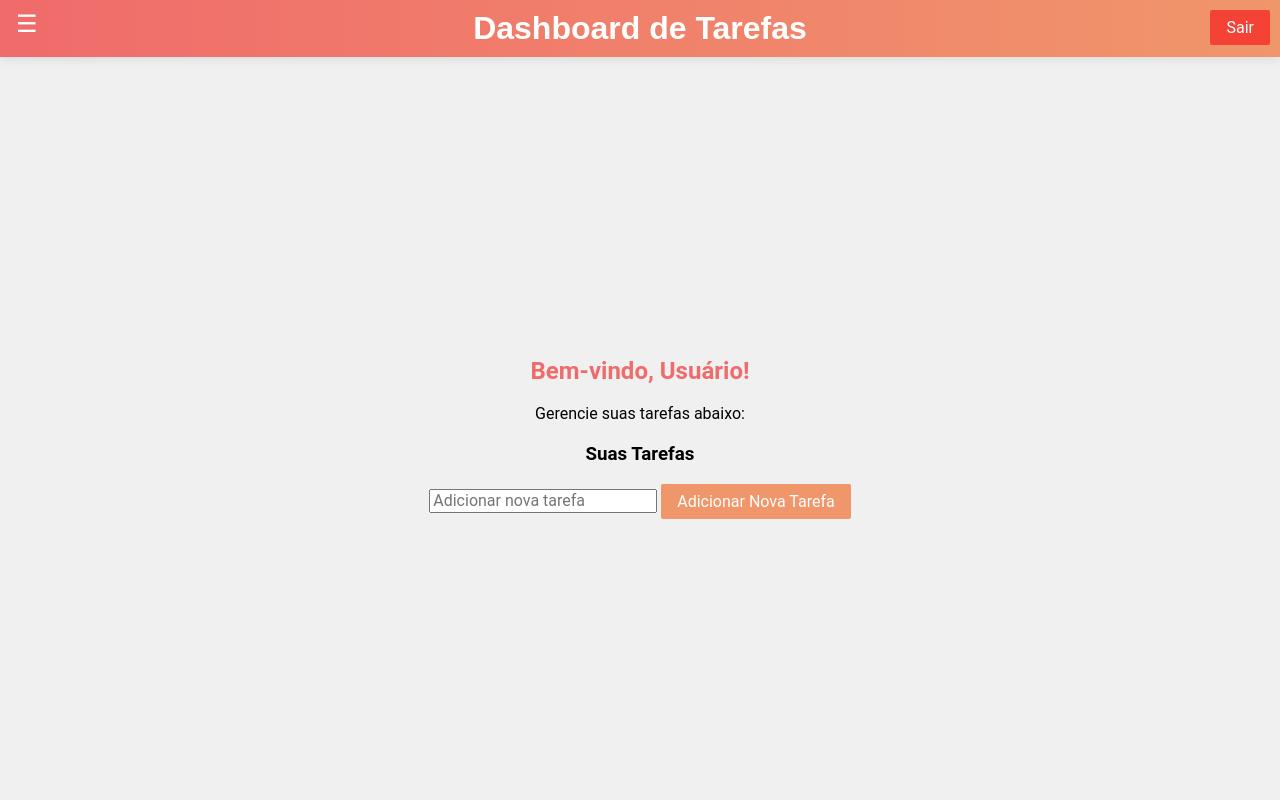
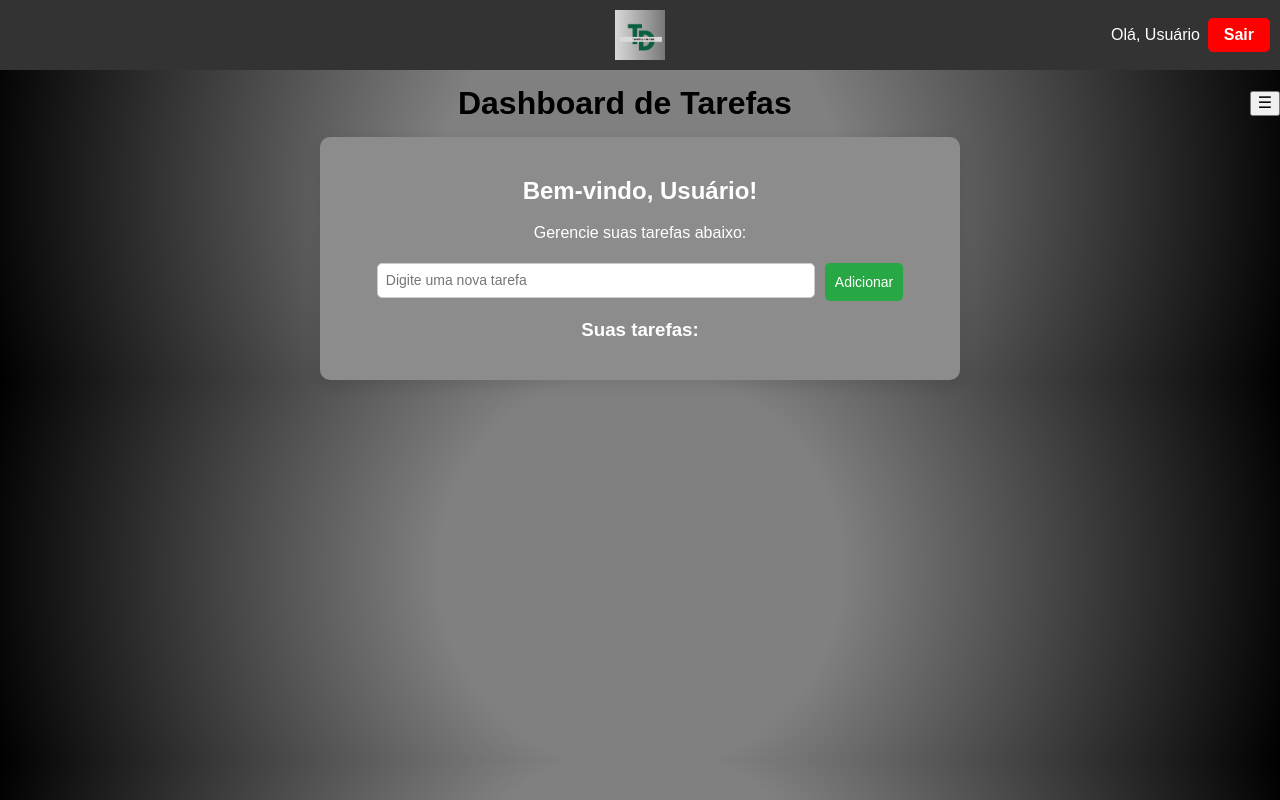
Before and after one commit to NicholasBreno/projeto2024, a plain HTML site: page dashboard.html in a window 1280 px wide. Drawn offline with nearby package versions, Linux system fonts and the light colour scheme.

Commit message:
Estruturada e estilizada a página de Gerenciamento de Tarefas.

```diff
--- a/dashboard.css
+++ b/dashboard.css
@@ -1,176 +1,208 @@
-:root {
-    --primary-gradient: linear-gradient(to right, #f06b6b, #f0966b);
-    --primary-color: #f06b6b;
-    --secondary-color: #f0f0f0;
-    --font-family: 'Roboto', sans-serif;
-    --font-size: 16px;
-    --button-hover-color: #e55b5b;
+/*----*/
+/*Estilização do dashboard*/
+
+.body-style {
+    background: radial-gradient(circle, gray 30%, black 100%);
+    margin: 0;
+    font-family: Arial, sans-serif;
 }
 
-body {
-    font-family: var(--font-family);
-    background-color: var(--secondary-color);
-    margin: 0;
-    display: flex;
-    flex-direction: column;
-    min-height: 100vh;
-}
-
-header {
-    background: var(--primary-gradient);
+.main-nav {
+    background-color: #333;
     color: white;
     padding: 10px;
     display: flex;
+    justify-content: center;
     align-items: center;
-    justify-content: center;
     position: relative;
-    box-shadow: 0 2px 10px rgba(0, 0, 0, 0.1);
 }
 
-header h1 {
-    margin: 0;
-    font-family: 'Montserrat', sans-serif;
-    text-align: center;
+.logo {
+    height: 50px;
 }
 
-.hamburger-icon {
+.user-greeting {
     position: absolute;
-    top: 10px;
-    left: 10px;
-    font-size: 24px;
-    background: none;
-    border: none;
+    right: 80px;
     color: white;
-    cursor: pointer;
+    font-size: 16px;
 }
 
 .logout-button {
     position: absolute;
-    top: 10px;
     right: 10px;
-    background-color: #f44336;
     color: white;
+    text-decoration: none;
+    background-color: red;
+    padding: 8px 16px;
+    border-radius: 5px;
+    font-weight: bold;
 }
 
 .logout-button:hover {
-    background-color: var(--button-hover-color);
+    background-color: darkred;
+}
+
+.dashboard-header {
+    text-align: center;
+    padding: 15px 0;
+    display: flex;
+    justify-content: space-between;
+    align-items: center;
+    background-color: var(--primary-gradient);
+    color: black ;
+}
+
+.dashboard-header h1 {
+    margin: 0;
+    flex: 1;
+    text-align: center;
+}
+
+.header-buttons {
+    display: flex;
+    align-items: center;
+}
+
+.logout-button {
+    background-color: red;
+    color: white;
+    font-weight: bold;
+    border-radius: 5px;
+    margin-left: 10px;
 }
 
 .dashboard-container {
+    text-align: center;
     padding: 20px;
-    margin: auto;
-    max-width: 800px;
-    width: 100%;
-    text-align: center;
+    max-width: 600px;
+    margin: 0 auto;
+    background-color: #8c8c8c;
+    border-radius: 10px;
+    box-shadow: 0 4px 15px rgba(0, 0, 0, 0.1);
+    color:white;
 }
 
-.dashboard-container h2 {
-    color: #f06b6b;
+
+.task-input-container {
+    display: flex;
+    gap: 10px;
+    margin-top: 20px;
+    justify-content: center;
 }
 
-.task-list {
-    margin-top: 20px;
+
+#new-task {
+    width: 70%;
+    height: 25px;
+    padding: 4px 8px;
+    border: 1px solid #ccc;
+    border-radius: 5px;
+    font-size: 14px;
 }
 
-.task-list ul {
-    list-style-type: none;
-    padding: 0;
+
+.add-task-button {
+    background-color: #28a745;
+    color: white;
+    height: 38px;
+    padding: 4px 10px;
+    border: none;
+    border-radius: 5px;
+    font-size: 14px;
+    cursor: pointer;
+    transition: background-color 0.3s ease;
 }
 
-.pure-menu-item {
-    background-color: white;
-    padding: 15px;
-    margin-bottom: 10px;
-    border-radius: 8px;
+.add-task-button:hover {
+    background-color: #218838;
+}
+
+
+.task-item {
     display: flex;
     justify-content: space-between;
     align-items: center;
-    box-shadow: 0 2px 5px rgba(0, 0, 0, 0.1);
+    padding: 10px;
+    margin: 5px 0;
+    background-color: #f9f9f9;
+    border-radius: 5px;
+    box-shadow: 0 2px 4px rgba(0, 0, 0, 0.1);
 }
 
-.task-actions button {
-    margin-left: 5px;
+
+.edit-button {
+    background-color: #6c757d;
+    color: white;
+    border: none;
+    padding: 4px 8px;
+    border-radius: 5px;
+    cursor: pointer;
+    margin-right: 5px;
+    font-size: 13px;
 }
 
-.pure-button-error {
-    background-color: #f44336;
-    color: white;
+.edit-button:hover {
+    background-color: #5a6268;
 }
 
-.pure-button-error:hover {
-    background-color: var(--button-hover-color);
+.delete-button {
+    background-color: #dc3545;
+    color: white;
+    border: none;
+    padding: 4px 8px;
+    border-radius: 5px;
+    cursor: pointer;
+    font-size: 13px;
 }
 
-.pure-button-secondary {
-    background-color: #f0966b;
-    color: white;
-}
-
-.pure-button-secondary:hover {
-    background-color: #e55b5b;
+.delete-button:hover {
+    background-color: #c82333;
 }
 
 .sidebar {
-    height: 100%;
-    width: 0;
+    width: 250px;
     position: fixed;
     top: 0;
-    right: 0;
-    background: var(--primary-gradient);
+    left: 0;
+    height: 100%;
+    background-color: #333;
     color: white;
-    overflow-y: auto; /* Permite rolagem vertical */
+    padding-top: 60px;
+    display: none;
     transition: 0.5s;
-    padding-top: 60px;
-}
-
-.sidebar.active {
-    width: 300px;
 }
 
 .sidebar .closebtn {
     position: absolute;
-    top: 10px;
+    top: 20px;
     right: 25px;
     font-size: 36px;
-    margin-left: 50px;
-    background: none;
-    border: none;
-    color: white;
-    cursor: pointer;
 }
 
-.sidebar .profile-section {
+.profile-section {
     padding: 20px;
-    text-align: center;
-    height: calc(100% - 60px); /* Ajuste para não ultrapassar a altura total */
-    overflow-y: auto; /* Permite rolagem dentro da seção do perfil */
-}
-
-.profile-container {
-    margin-top: 20px;
 }
 
 .profile-info p {
     margin: 10px 0;
+    font-size: 14px;
 }
 
-.profile-actions button {
-    margin-top: 20px;
-    width: 100%;
+.edit-profile-button {
+    background-color: var(--primary-color);
+    color: white;
+    border: none;
+    padding: 10px;
+    border-radius: 5px;
 }
 
-/* Responsividade */
+.edit-profile-button:hover {
+    background-color: var(--button-hover-color);
+}
+
 @media (max-width: 768px) {
     .dashboard-container {
-        padding: 10px;
-    }
-
-    .pure-menu-item {
-        flex-direction: column;
-        align-items: flex-start;
-    }
-
-    .task-actions {
-        margin-top: 10px;
+        padding: 15px;
     }
 }
--- a/dashboard.html
+++ b/dashboard.html
@@ -3,18 +3,23 @@
 <head>
     <meta charset="UTF-8">
     <meta name="viewport" content="width=device-width, initial-scale=1.0">
-    <title>Dashboard - Gerenciamento de Tarefas</title>
+    <title>Dashboard - Tarefas em Dia</title>
     <link rel="stylesheet" href="https://unpkg.com/purecss@2.0.6/build/pure-min.css">
     <link rel="stylesheet" href="dashboard.css">
 </head>
 
-<body>
+<body class="body-style">
 
-    <header>
+    <nav class="main-nav">
+        <img src="imagens/logo_td.jpg" alt="Logo" class="logo" />
+        <span class="user-greeting">Olá, <span id="user-name">Usuário</span></span>
+        <a href="#logout" class="logout-button">Sair</a>
+    </nav>
+
+    <header class="dashboard-header">
         <h1>Dashboard de Tarefas</h1>
         <div class="header-buttons">
             <button class="hamburger-icon" onclick="toggleSidebar()">&#9776;</button>
-            <button class="pure-button logout-button" onclick="logout()">Sair</button>
         </div>
     </header>
 
@@ -22,14 +27,20 @@
         <h2>Bem-vindo, <span id="user-name">Usuário</span>!</h2>
         <p>Gerencie suas tarefas abaixo:</p>
 
-        <div class="task-list">
-            <h3>Suas Tarefas</h3>
-            <ul class="pure-menu-list"></ul>
+        <div class="task-input-container">
+
+            <input type="text" id="new-task" placeholder="Digite uma nova tarefa" />
+            <button class="add-task-button" onclick="addTask()">Adicionar</button>
         </div>
 
-        <input type="text" id="new-task" placeholder="Adicionar nova tarefa" />
-        <button class="pure-button pure-button-secondary add-task-button" onclick="addTask()">Adicionar Nova Tarefa</button>
+        <div class="task-list">
+            <h3>Suas tarefas:</h3>
+            <ul id="task-list" class="pure-menu-list">
+                <!--As tarefas serão inseridas aqui...-->
+            </ul>
+        </div>
     </section>
+
 
     <div id="profile-sidebar" class="sidebar">
         <a href="javascript:void(0)" class="closebtn" onclick="toggleSidebar()">&times;</a>
@@ -50,6 +61,5 @@
 
     <script src="dashboard.js"></script>
 
-
 </body>
 </html>
```
Also changed, not shown: login.html (+0 -1 lines), formulario.html (added).
